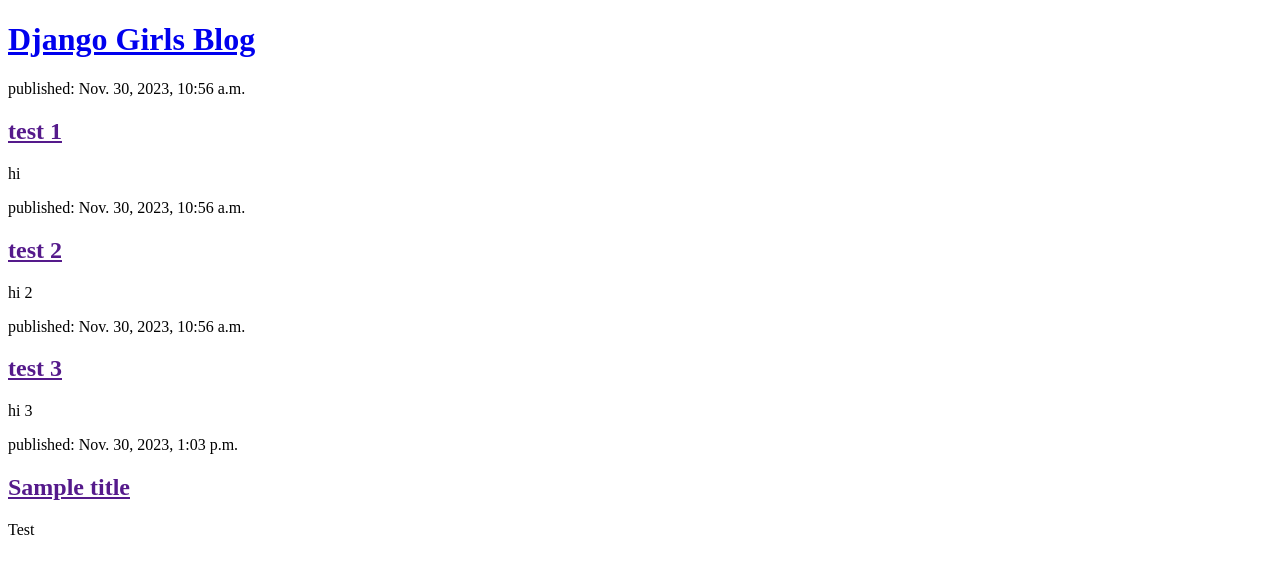
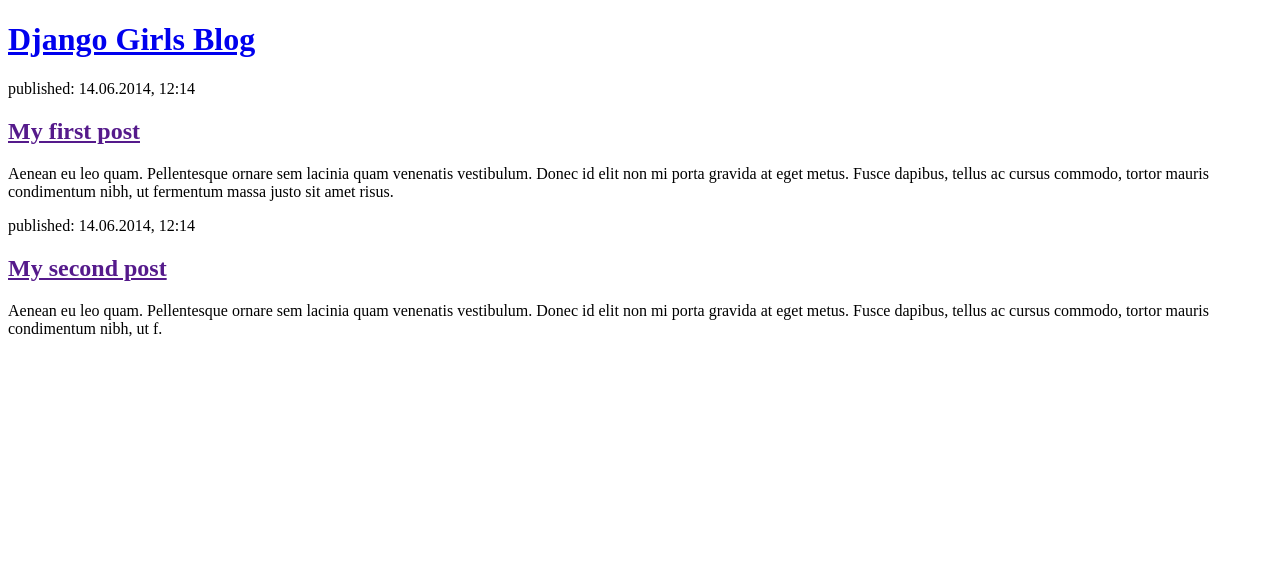
Before and after one commit to dbautista2/my-first-blog, a Django app: page / in a window 1280 px wide. Shown: the top 574 px of the page. Run offline with Django 3.2, Linux system fonts and the light colour scheme; data comes from the database, SQL or seed files in the repository.

Commit message:
Changed the HTML for the site.

```diff
--- a/blog/templates/blog/post_list.html
+++ b/blog/templates/blog/post_list.html
@@ -1,5 +1,5 @@
 <!DOCTYPE html>
-<html lang="">
+<html>
     <head>
         <title>Django Girls blog</title>
     </head>
@@ -8,12 +8,16 @@
             <h1><a href="/">Django Girls Blog</a></h1>
         </header>
 
-        {% for post in posts %}
-            <article>
-                <time>published: {{ post.published_date }}</time>
-                <h2><a href="">{{ post.title }}</a></h2>
-                <p>{{ post.text|linebreaksbr }}</p>
-            </article>
-        {% endfor %}
+        <article>
+            <time>published: 14.06.2014, 12:14</time>
+            <h2><a href="">My first post</a></h2>
+            <p>Aenean eu leo quam. Pellentesque ornare sem lacinia quam venenatis vestibulum. Donec id elit non mi porta gravida at eget metus. Fusce dapibus, tellus ac cursus commodo, tortor mauris condimentum nibh, ut fermentum massa justo sit amet risus.</p>
+        </article>
+
+        <article>
+            <time>published: 14.06.2014, 12:14</time>
+            <h2><a href="">My second post</a></h2>
+            <p>Aenean eu leo quam. Pellentesque ornare sem lacinia quam venenatis vestibulum. Donec id elit non mi porta gravida at eget metus. Fusce dapibus, tellus ac cursus commodo, tortor mauris condimentum nibh, ut f.</p>
+        </article>
     </body>
 </html>
```
